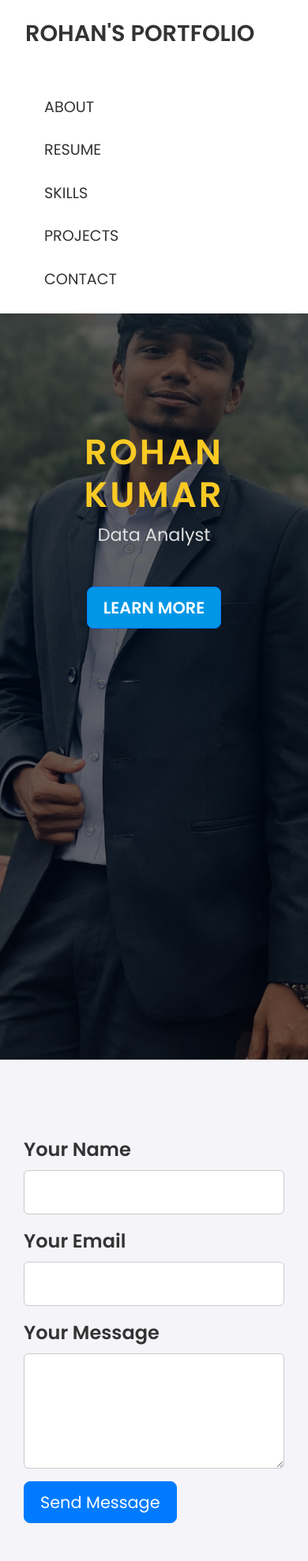
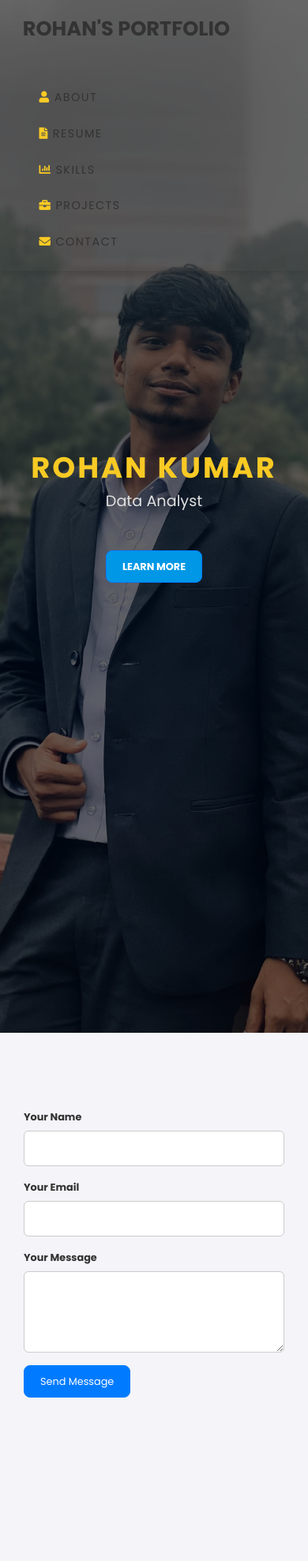
Before and after one commit to Rohankumar001/rohan_portfolio, a Django app: page / in a window 390 px wide, after a click that opens the changed part. Shown: the whole page at 79% size. After the commit the page ends 1770 px from the top, so only its background shows below. Run offline with Django 5.2, Linux system fonts and the light colour scheme; data that the repository does not hold is empty; some libraries are stand-ins or nearby versions.

Commit message:
Updated portfolio with new features and improvements

```diff
--- a/main/templates/main/base.html
+++ b/main/templates/main/base.html
@@ -10,7 +10,7 @@
     <link rel="stylesheet" href="https://maxcdn.bootstrapcdn.com/bootstrap/4.0.0/css/bootstrap.min.css">
 
     <!-- Google Fonts -->
-    <link href="https://fonts.googleapis.com/css2?family=Poppins:wght@300;400;600&display=swap" rel="stylesheet">
+    <link href="https://fonts.googleapis.com/css2?family=Poppins:wght@300;400;600;700&display=swap" rel="stylesheet">
 
     <!-- Font Awesome for Icons -->
     <link rel="stylesheet" href="https://cdnjs.cloudflare.com/ajax/libs/font-awesome/5.15.3/css/all.min.css">
@@ -23,26 +23,30 @@
         body {
             font-family: 'Poppins', sans-serif;
             background-color: #f4f4f9;
-            color: #333;
+            color: #000000;
+            font-size: 0.9rem; /* Adjusted for overall smaller font size */
+            line-height: 1.4; /* Kept line-height for readability */
         }
 
-        /* Navbar styling */
+        /* Transparent Navbar styling */
         .navbar {
-            padding: 1rem 2rem;
-            font-size: 1.2rem;
+            background-color: transparent;
+            padding: 0.9rem 1.8rem;
+            font-size: 1rem; /* Reduced font size */
             font-weight: 600;
-            transition: background-color 0.4s ease, box-shadow 0.4s ease;
+            transition: background-color 0.3s ease, box-shadow 0.4s ease;
         }
 
+        /* Navbar styling on scroll */
         .navbar.scrolled {
-            background-color: #9a9ae4;
-            box-shadow: 0 4px 12px rgba(0, 0, 0, 0.3);
+            background-color: rgba(107, 158, 209, 0.9);
+            box-shadow: 0 4px 12px rgba(146, 43, 43, 0.3);
         }
 
         .navbar-brand {
-            font-size: 1.8rem;
-            font-weight: bold;
-            color: #f9ca24;
+            font-size: 1.6rem; /* Slightly smaller brand font */
+            font-weight: 700;
+            color: #ffffff;
             font-family: 'Poppins', sans-serif;
             transition: color 0.3s ease;
         }
@@ -51,81 +55,59 @@
             color: #f0932b;
         }
 
+        /* Navbar styling */
         .navbar-nav .nav-link {
-            color: #333;
-            transition: color 0.3s ease, transform 0.3s ease;
-            font-size: 1.4rem; /* Increased font size */
-            padding: 0.8rem 1.5rem;
+            color: #ffffff;
+            font-size: 1rem; /* Adjusted for smaller text in navbar links */
+            padding: 0.8rem 1.3rem;
             text-transform: uppercase;
-            font-weight: 500;
+            font-weight: 400;
+            letter-spacing: 0.1em;
         }
 
         .navbar-nav .nav-link:hover {
-            color: #0097e6;
-            background-color: rgba(0, 151, 230, 0.1);
-            border-radius: 5px;
-            transform: scale(1.2); /* Increased scale for better effect */
-            transition: transform 0.3s ease, background-color 0.3s ease;
-        }
+    color: #00a8ff;
+    background-color: #000; /* Changed to solid black */
+    border-radius: 5px;
+    transition: color 0.3s ease, background-color 0.3s ease;
+}
 
-        /* Add a glowing underline effect on the active nav link */
-        .navbar-nav .nav-item .nav-link.active::after {
-            content: "";
-            display: block;
-            width: 100%;
-            height: 3px;
-            background-color: #0097e6;
-            border-radius: 5px;
-            position: absolute;
-            bottom: -5px;
-            left: 0;
-            transition: width 0.3s ease;
-        }
 
-        /* Hover effect for active nav underline */
-        .navbar-nav .nav-item .nav-link:hover::after {
-            width: 100%;
+        .navbar-nav .nav-item .nav-link.active {
+            color: #f9ca24;
+            font-weight: 700;
         }
 
         /* Hero Section */
         .hero-section {
             background: url('{% static "main/img/img.jpg" %}') no-repeat center center/cover;
-            height: 159vh;
+            height: 155vh;
             color: #fff;
             display: flex;
             align-items: center;
             justify-content: center;
             text-align: center;
-            position: relative;
-            background-position: down top; /* Move the background image slightly up */
-        }
-
-        .hero-content {
-            position: relative;
-            z-index: 3;
-            max-width: 800px;
-            animation: fadeIn 3s ease-in-out;
         }
 
         .hero-title {
-            font-size: 4.5rem;
+            font-size: 3rem; /* Reduced size for main title */
             font-weight: bold;
             color: #f9ca24;
             text-transform: uppercase;
-            letter-spacing: 3px;
+            letter-spacing: 0.08em;
         }
 
         .hero-subtitle {
-            font-size: 2rem;
-            font-weight: 400;
+            font-size: 1.5rem; /* Reduced subtitle text */
+            font-weight: 500;
             color: #e0e0e0;
         }
 
         .hero-btn {
             margin-top: 1rem;
-            padding: 1rem 2.5rem;
+            padding: 1rem 2.4rem;
             border-radius: 30px;
-            font-size: 1.2rem;
+            font-size: 1rem; /* Adjusted button font size */
             font-weight: bold;
             background-color: #0097e6;
             color: #fff;
@@ -138,30 +120,31 @@
             transform: translateY(-5px);
         }
 
+        /* Icons in Navbar */
+        .navbar-nav .nav-item .nav-link i {
+            margin-right: 5px;
+            color: #f9ca24;
+        }
+
         /* Animations */
         @keyframes fadeIn {
-            from {
-                opacity: 0;
-            }
-            to {
-                opacity: 1;
-            }
+            from { opacity: 0; }
+            to { opacity: 1; }
         }
 
         /* Responsive adjustments */
         @media (max-width: 768px) {
             .hero-title {
-                font-size: 2.8rem;
+                font-size: 2.3rem; /* Adjusted for mobile */
             }
-
             .hero-subtitle {
-                font-size: 1.4rem;
+                font-size: 1.2rem; /* Adjusted for mobile */
             }
-
             .navbar-nav .nav-link {
-                font-size: 1.2rem; /* Adjust for mobile */
+                font-size: 0.9rem; /* Slightly smaller on mobile */
             }
         }
+
     </style>
 </head>
 <body>
@@ -173,11 +156,11 @@
         </button>
         <div class="collapse navbar-collapse" id="navbarNav">
             <ul class="navbar-nav ml-auto">
-                <li class="nav-item"><a class="nav-link" href="{% url 'about' %}">About</a></li>
-                <li class="nav-item"><a class="nav-link" href="{% url 'resume' %}">Resume</a></li>
-                <li class="nav-item"><a class="nav-link" href="{% url 'skills' %}">Skills</a></li>
-                <li class="nav-item"><a class="nav-link" href="{% url 'projects' %}">Projects</a></li>
-                <li class="nav-item"><a class="nav-link" href="{% url 'contact' %}">Contact</a></li>
+                <li class="nav-item"><a class="nav-link" href="{% url 'about' %}"><i class="fas fa-user"></i>About</a></li>
+                <li class="nav-item"><a class="nav-link" href="{% url 'resume' %}"><i class="fas fa-file-alt"></i>Resume</a></li>
+                <li class="nav-item"><a class="nav-link" href="{% url 'skills' %}"><i class="fas fa-chart-bar"></i>Skills</a></li>
+                <li class="nav-item"><a class="nav-link" href="{% url 'projects' %}"><i class="fas fa-briefcase"></i>Projects</a></li>
+                <li class="nav-item"><a class="nav-link" href="{% url 'contact' %}"><i class="fas fa-envelope"></i>Contact</a></li>
             </ul>
         </div>
     </nav>
@@ -203,7 +186,6 @@
 
     <!-- Navbar Scroll Effect Script -->
     <script>
-        // Add 'scrolled' class to navbar when scrolling
         window.addEventListener('scroll', function () {
             const navbar = document.querySelector('.navbar');
             if (window.scrollY > 50) {
--- a/main/templates/main/home.html
+++ b/main/templates/main/home.html
@@ -98,13 +98,13 @@
         <style>
             /* Form Styling */
             .form-group label {
-                font-size: 1.5rem;
+                font-size: 0.8rem;
                 font-weight: bold;
                 color: #333;
             }
 
             .form-control {
-                font-size: 1.25rem;
+                font-size: 0.8rem;
                 padding: 12px;
                 border: 1px solid #ccc;
                 border-radius: 6px;
@@ -118,7 +118,7 @@
             }
 
             .btn-primary {
-                font-size: 1.3rem;
+                font-size: 0.8rem;
                 padding: 10px 20px;
                 border-radius: 8px;
                 transition: background-color 0.3s;
@@ -135,14 +135,14 @@
                 bottom: 20px;
                 left: 20px; /* Positioning to the left side */
                 z-index: 99;
-                font-size: 40px; /* Larger font size */
+                font-size: 20px; /* Larger font size */
                 border: none;
                 outline: none;
                 background-color: #007bff;
                 color: white;
                 cursor: pointer;
                 padding: 20px;
-                border-radius: 50%;
+                border-radius: 20%;
                 transition: background-color 0.3s, transform 0.3s; /* Adding smooth transform transition */
             }
 
```
Also changed, not shown: main/templates/main/about.html (+29 -69 lines), main/templates/main/projects.html (+18 -18 lines), main/templates/main/resume.html (+22 -56 lines), main/templates/main/skills.html (+16 -15 lines), requirements.txt (+132 -9 lines), 2 other files.
